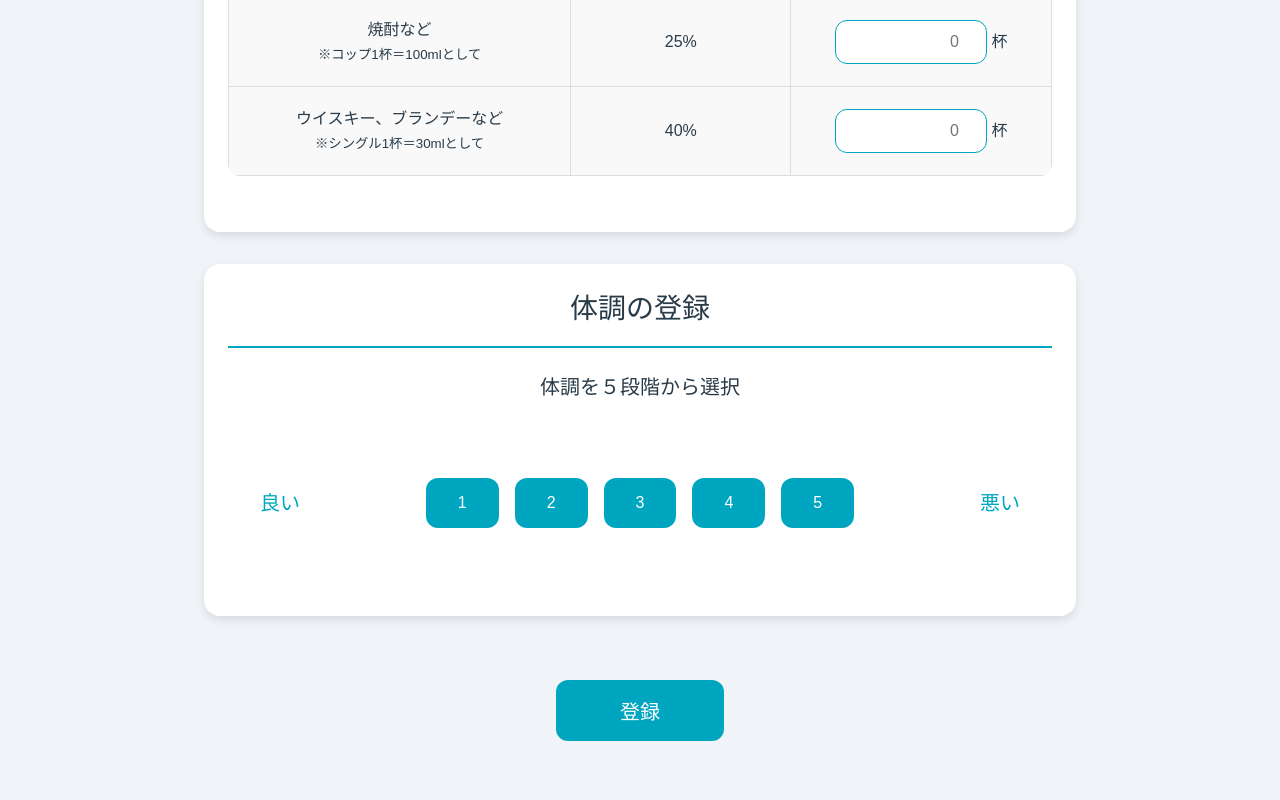
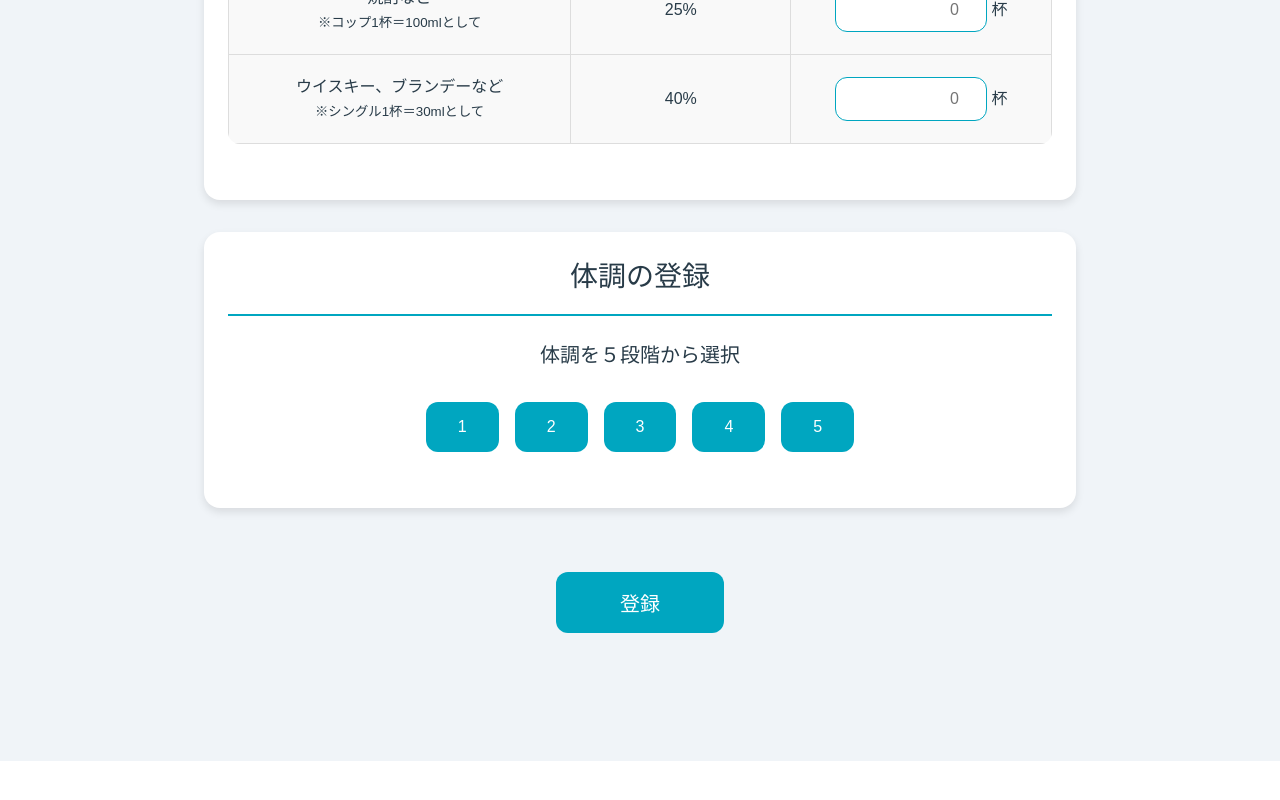
Before and after one commit to saitamau-maximum/alcoho-rhythm, a React (Vite) app in the folder client/: page /register in a window 1280 px wide. Shown: the part 1118-1918 px from the top of the page. After the commit the page ends 1879 px from the top, so only its background shows below. Built offline with nearby package versions, Linux system fonts and the light colour scheme.

Commit message:
fix:css文字選択範囲の高さ

```diff
--- a/client/src/register/Register.jsx
+++ b/client/src/register/Register.jsx
@@ -7,6 +7,7 @@ function Register() {
   const [selectedCondition, setSelectedCondition] = useState(null);
   const [selectedDate, setSelectedDate] = useState("");
   const [dateError, setDateError] = useState(false);
+  const [conditionError, setConditionError] = useState(false); // 体調エラー状態
 
   const navigate = useNavigate();
 
@@ -36,6 +37,7 @@ function Register() {
   // 体調ボタンがクリックされたときの処理
   const handleConditionClick = (value) => {
     setSelectedCondition(value);
+    setConditionError(false); // エラーを非表示
   };
 
   // 登録ボタンのクリック処理
@@ -45,7 +47,7 @@ function Register() {
       return;
     }
     if (selectedCondition === null) {
-      alert("体調を選択してください。");
+      setConditionError(true); // 体調エラーを表示
       return;
     }
     // ダッシュボードにリダイレクト
@@ -180,8 +182,6 @@ function Register() {
       <div className="condition-register">
         <h2>体調の登録</h2>
         <label>体調を５段階から選択</label>
-        <div className="condition-rating">
-          <span>良い</span>
         <div className="condition-buttons">
           {[1, 2, 3, 4, 5].map((value) => (
             <button
@@ -193,8 +193,9 @@ function Register() {
             </button>
           ))}
         </div>
-          <span>悪い</span>
-        </div>
+        {conditionError && (
+          <p className="error-message">体調を選択してください。</p>
+        )}
       </div>
 
       {/* 登録ボタン */}
--- a/client/src/register/register.css
+++ b/client/src/register/register.css
@@ -56,7 +56,6 @@ input[type="date"] {
   border-radius: 12px;
   width: 100%;
   max-width: 400px;
-  margin-bottom: 32px;
   font-size: 16px;
 }
 
```
Lines whose indentation alone changed are shown as unchanged.
